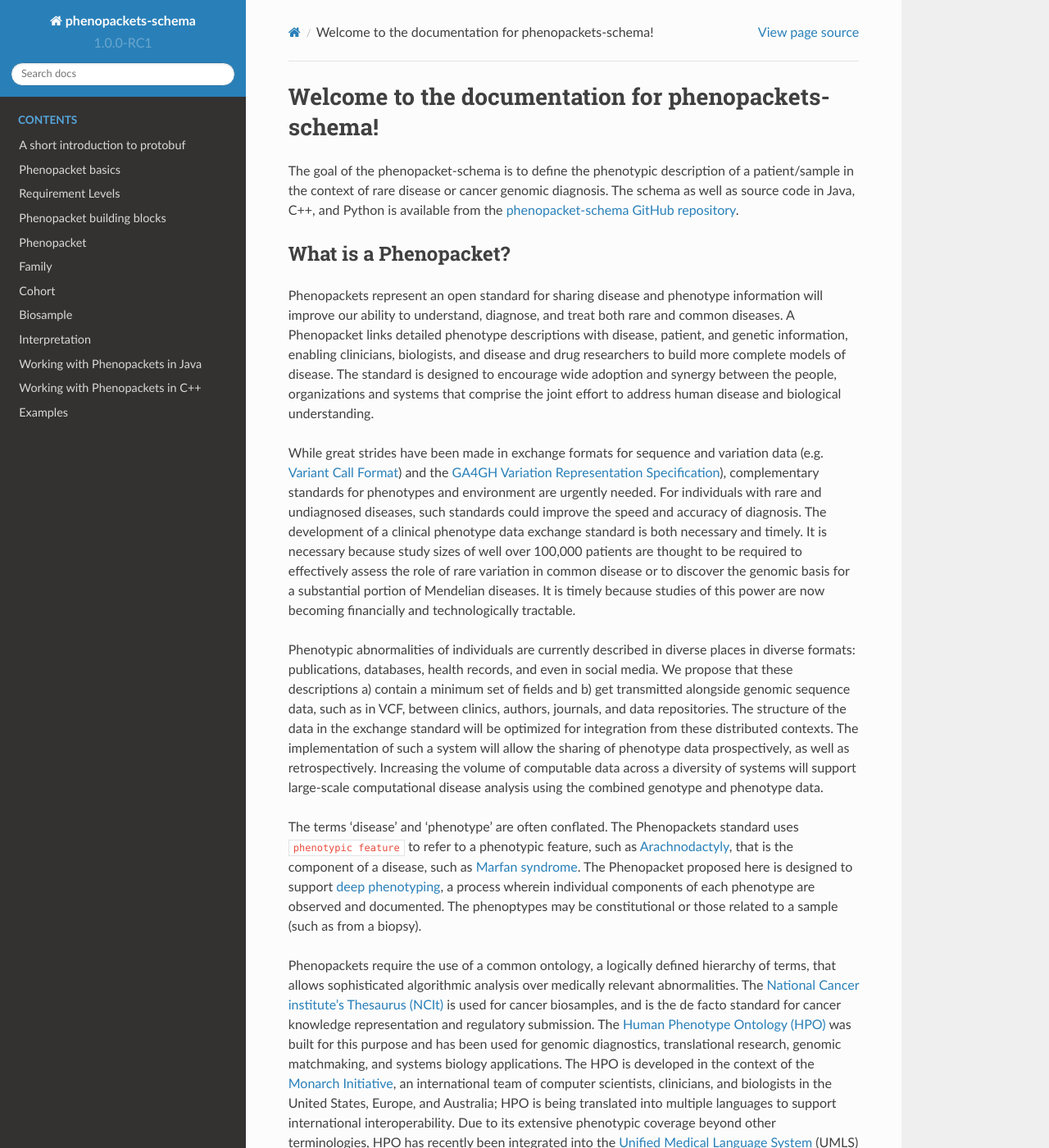
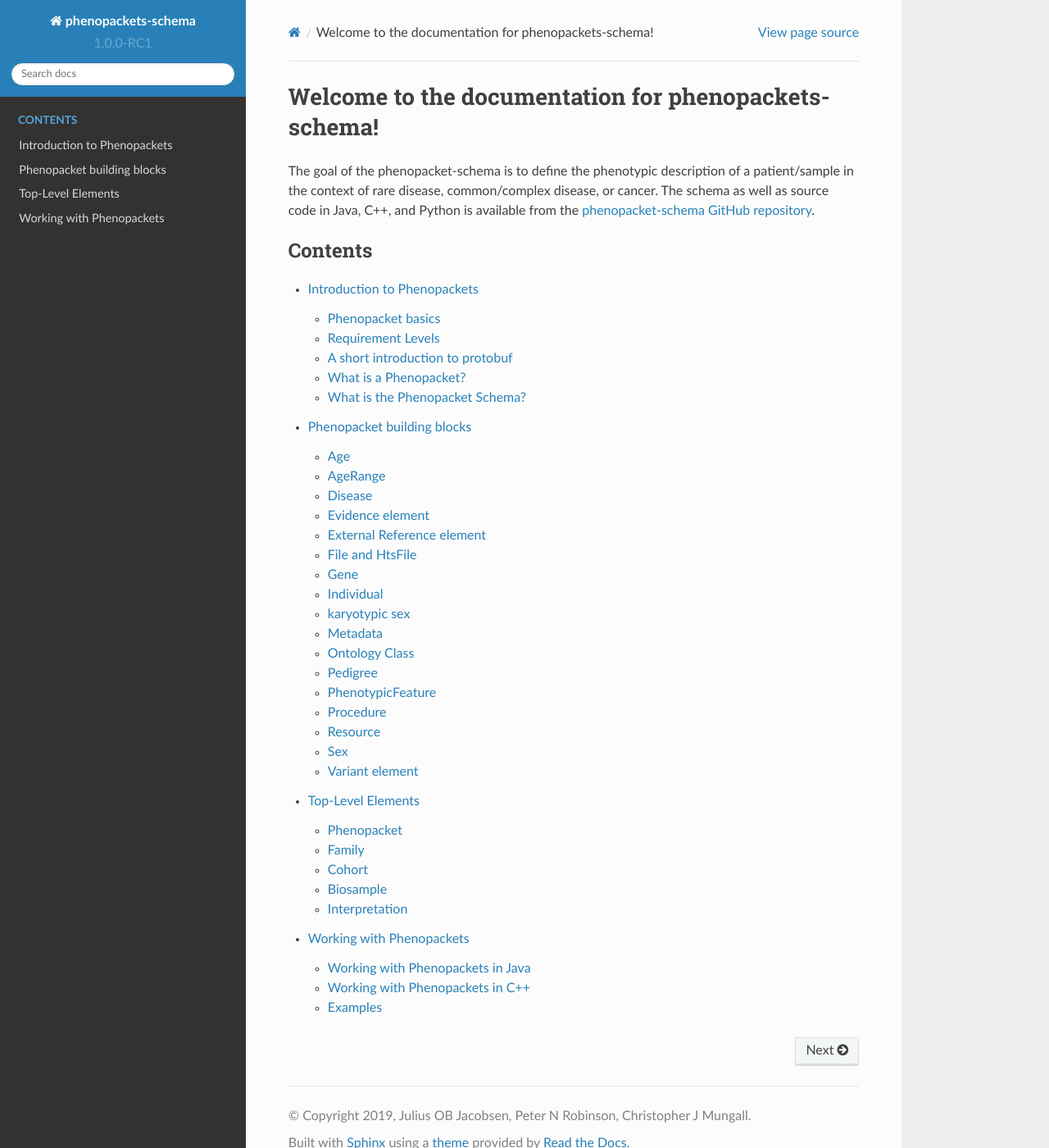
Before and after one commit to phenopackets/phenopacket-schema, a Sphinx documentation site: the page built from docs/index.rst, in a window 1280 px wide and 1400 px high. Shown: the whole window at 82% size. Built offline with Sphinx 7.4.7 and the Read the Docs theme 2.0.0, drawn with Linux system fonts in a browser that asks for light colours; pages that are not in the unit, such as notebooks, are missing from menus; some of the changed text lies outside the part shown.

Commit message:
restructuring documentation

```diff
--- a/docs/building-blocks.rst
+++ b/docs/building-blocks.rst
@@ -25,7 +25,6 @@ building blocks.
    externalreference
    file
    gene
-   geolocation
    individual
    karyotypic sex <karyotypicsex>
    metadata
--- a/docs/index.rst
+++ b/docs/index.rst
@@ -3,64 +3,15 @@ Welcome to the documentation for phenopackets-schema!
 =====================================================
 
 The goal of the phenopacket-schema is to define the phenotypic description of a patient/sample in the context
-of rare disease or cancer genomic diagnosis. The schema as well as source code in Java, C++, and Python
+of rare disease, common/complex disease, or cancer. The schema as well as source code in Java, C++, and Python
 is available from the `phenopacket-schema GitHub repository <https://github.com/phenopackets/phenopacket-schema>`_.
 
-
-~~~~~~~~~~~~~~~~~~~~~~
-What is a Phenopacket?
-~~~~~~~~~~~~~~~~~~~~~~
-
-Phenopackets represent an open standard for sharing disease and phenotype information will improve our ability to understand, diagnose, and treat both rare and common diseases. A Phenopacket links detailed phenotype descriptions with disease, patient, and genetic information, enabling clinicians, biologists, and disease and drug researchers to build more complete models of disease. The standard is designed to encourage wide adoption and synergy between the people, organizations and systems that comprise the joint effort to address human disease and biological understanding.
-
-While great strides have been made in exchange formats for sequence and variation data
-(e.g. `Variant Call Format <https://samtools.github.io/hts-specs/VCFv4.3.pdf>`_)
-and the `GA4GH Variation Representation Specification <https://vr-spec.readthedocs.io/>`_),
-complementary standards for phenotypes and environment are urgently needed. For individuals with rare and undiagnosed diseases, such standards could improve the speed and accuracy of diagnosis. The development of a clinical phenotype data exchange standard is both necessary and timely. It is necessary because study sizes of well over 100,000 patients are thought to be required to effectively assess the role of rare variation in common disease or to discover the genomic basis for a substantial portion of Mendelian diseases. It is timely because studies of this power are now becoming financially and technologically tractable.
-
-Phenotypic abnormalities of individuals are currently described in diverse places in diverse formats: publications, databases, health records, and even in social media. We propose that these descriptions a) contain a minimum set of fields and b) get transmitted alongside genomic sequence data, such as in VCF, between clinics, authors, journals, and data repositories. The structure of the data in the exchange standard will be optimized for integration from these distributed contexts. The implementation of such a system will allow the sharing of phenotype data prospectively, as well as retrospectively. Increasing the volume of computable data across a diversity of systems will support large-scale computational disease analysis using the combined genotype and phenotype data.
-
-The terms ‘disease’ and ‘phenotype’ are often conflated. The Phenopackets standard uses ``phenotypic feature`` to refer to a phenotypic feature, such as `Arachnodactyly <https://hpo.jax.org/app/browse/term/HP:0001166>`_, that is the component of a disease, such as `Marfan syndrome <https://hpo.jax.org/app/browse/disease/OMIM:154700>`_. The Phenopacket proposed here is designed to support `deep phenotyping <https://www.ncbi.nlm.nih.gov/pubmed/22504886>`_, a process wherein individual components of each phenotype are observed and documented. The phenoptypes may be constitutional or those related to a sample (such as from a biopsy).
-
-Phenopackets require the use of a common ontology, a logically defined hierarchy of terms, that allows
-sophisticated algorithmic analysis over medically relevant abnormalities.
-The `National Cancer institute's Thesaurus (NCIt) <http://www.obofoundry.org/ontology/ncit.html>`_ is used for cancer biosamples, and is the de facto standard for cancer knowledge representation and regulatory submission.
-The `Human Phenotype Ontology (HPO) <http://www.human-phenotype-ontology.org>`_  was built for this
-purpose and has been used for genomic diagnostics, translational research, genomic matchmaking, and
-systems biology applications. The HPO is developed in the context of
-the `Monarch Initiative <https://monarchinitiative.org/>`_, an international team of
-computer scientists, clinicians, and biologists in the United States, Europe, and Australia;
-HPO is being translated into multiple languages to support international interoperability.
-Due to its extensive phenotypic coverage beyond other terminologies, HPO has recently been integrated
-into the `Unified Medical Language System <https://www.nlm.nih.gov/research/umls/sourcereleasedocs/current/HPO/>`_ (UMLS) to support deep phenotyping in a variety of mainstream health care IT systems.
-
-
-~~~~~~~~~~~~~~~~~~~~~~~~~~~~~~~
-What is the Phenopacket Schema?
-~~~~~~~~~~~~~~~~~~~~~~~~~~~~~~~
-
-The goal of the `phenopacket-schema <https://github.com/phenopackets/phenopacket-schema>`_ is to define the phenotypic description of a patient/sample in the context of rare disease or cancer genomic diagnosis. It aims to provide sufficient and shareable information of the data outside of the EHR (Electronic Health Record) with the aim of enabling capturing of sufficient structured data at the point of care by a clinician or clinical geneticist for sharing with other labs or computational analysis of the data in clinical or research environments.
-
-This work  has been produced as part of the `GA4GH Clinical Phenotype Data Capture Workstream <https://ga4gh-cp.github.io/>`_ and is designed to
-be compatible with  `GA4GH metadata-schemas <https://github.com/ga4gh-metadata/metadata-schemas>`_.
-
-The phenopacket schema defines a common, limited set of data types which may be composed into more specialised types for data sharing between resources using an agreed upon common schema.
-
-This common schema has been used to define the 'Phenopacket' which is a catch-all collection of data types, specifically focused on representing rare-disease or cancer samples for both initial data capture and analysis. The phenopacket is designed to be both human and machine-readable, and to inter-operate with the `HL7 Fast Healthcare Interoperability Resources Specification (aka FHIR®) <http://hl7.org/fhir/>`_.
 
 .. toctree::
    :maxdepth: 2
    :caption: Contents
 
-   protobuf
-   basics
-   requirements
+   introduction
    building-blocks
-   phenopacket
-   family
-   cohort
-   biosample
-   interpretation
-   Working with Phenopackets in Java <java>
-   Working with Phenopackets in C++ <cpp>
-   examples
+   toplevel
+   working
--- a/docs/phenopacket.rst
+++ b/docs/phenopacket.rst
@@ -6,10 +6,11 @@ Phenopacket
 
 A Phenopacket is an anonymous phenotypic description of an individual or biosample with potential genes of interest
 and/or diagnoses. It can be used for multiple use cases. For instance, it can be used to describe the
-phenotypic findings observed in an individual with a rare disease. The phenopacket can contain information about
+phenotypic findings observed in an individual with a disease that is being studied or for an individual in
+whom the diagnosis is being sought. The phenopacket can contain information about
 genetic findings that are causative of the disease, or alternatively it can contain a reference to a VCF file if
 exome sequencing is being performed as a part of the differential diagnostic process. A Phenopacket can also be used to
-describe phenotypic abnormalities observed in a genetically modified animal model, or to describe the constitutional
+describe the constitutional
 phenotypic findings of an individual with cancer (a :ref:`rstbiosample` should be used to describe the phenotypic
 abnormalities directly associated with an extirpated or biospied tumor).
 
```
Also changed, not shown: docs/introduction.rst (added, +68 -0 lines), docs/toplevel.rst (added, +18 -0 lines), docs/working.rst (added, +16 -0 lines).
